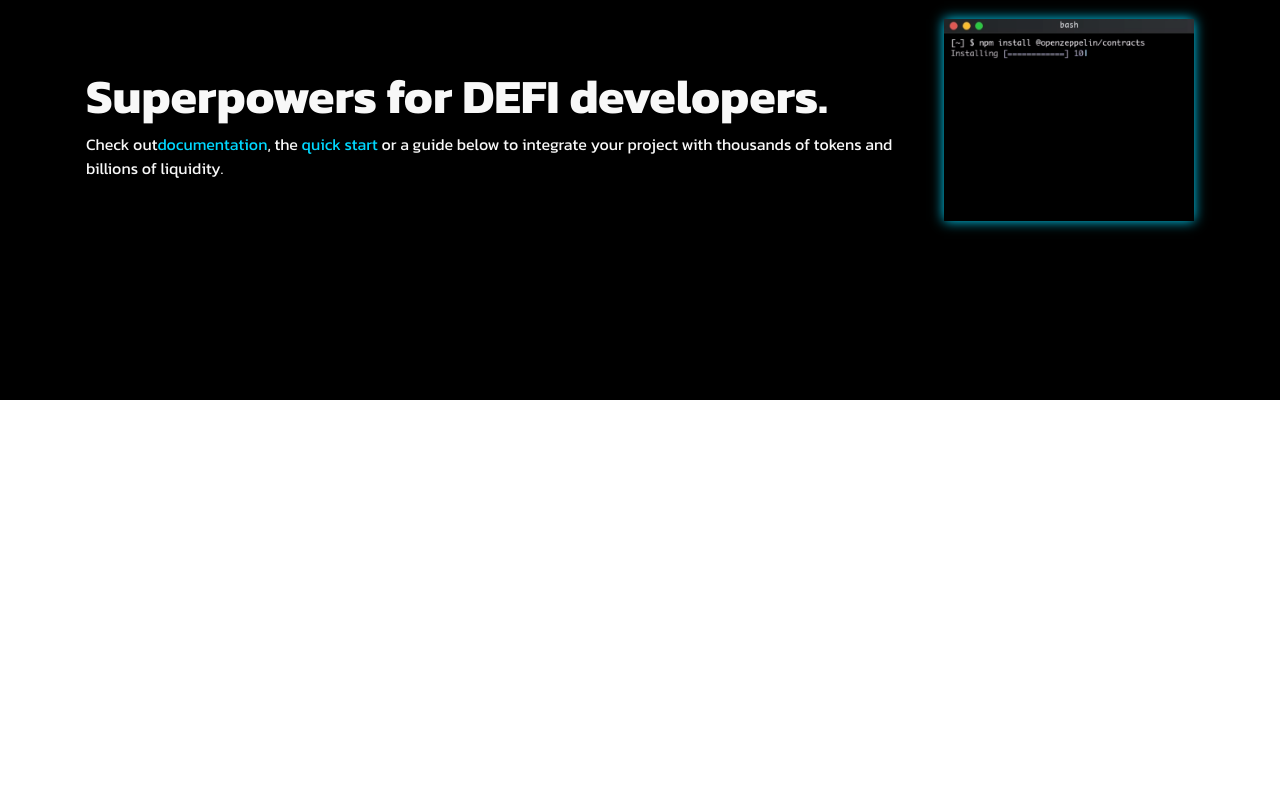
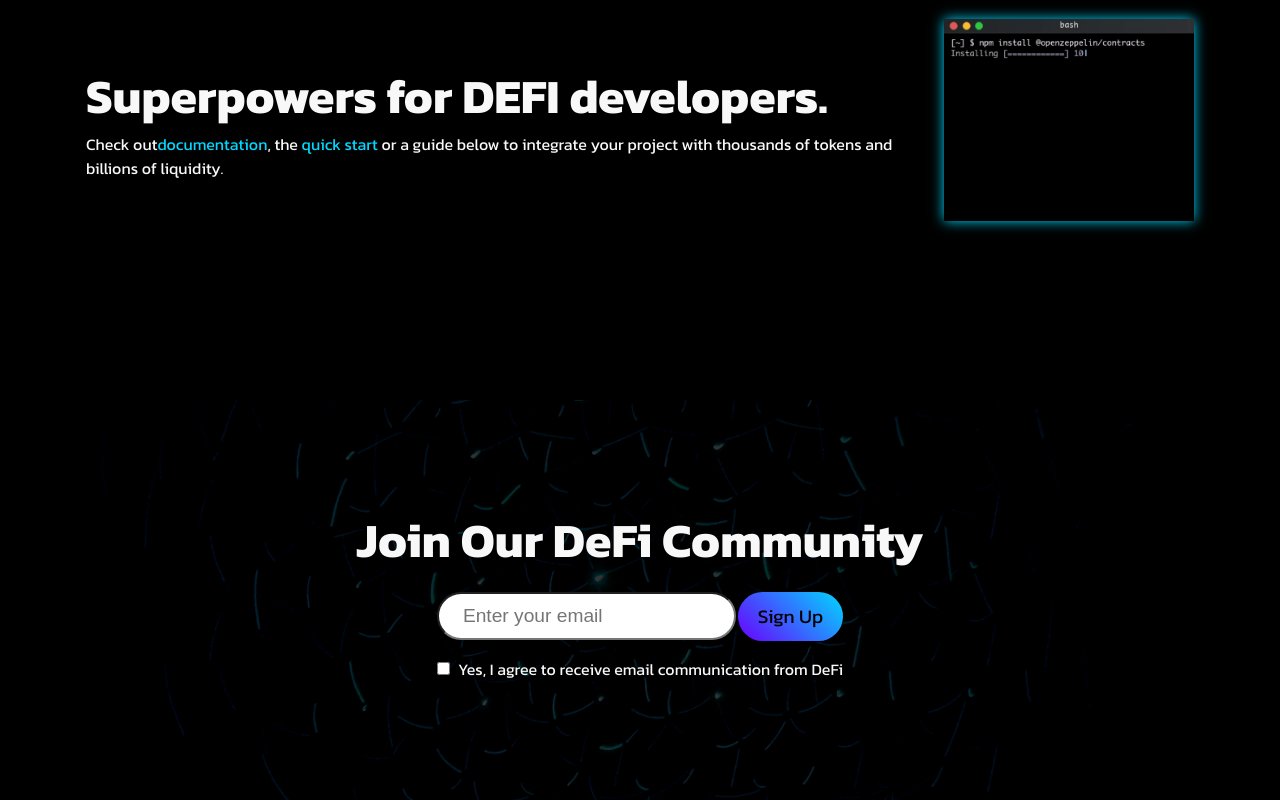
Before and after one commit to TG-Tienes/20CLC04-NMCNPM-ReactJS-Tutorial, a React (Create React App) app in the folder defi-react-app/: page / in a window 1280 px wide. Shown: the part 1713-2513 px from the top of the page. Before the commit the page ends 2113 px from the top, so only its background shows below. Built offline with nearby package versions, Linux system fonts and the light colour scheme.

Commit message:
Finish coding the enter Email(form) section

```diff
--- a/defi-react-app/src/App.js
+++ b/defi-react-app/src/App.js
@@ -5,6 +5,7 @@
 import Hero from './components/hero/Hero';
 import About from './components/about/About';
 import Developers from './components/developer/Developer';
+import Subscribe from './components/subscribe/Subscribe';
 
 function App() {
   return (
@@ -13,6 +14,7 @@
         <Hero/>
         <About/>
         <Developers/>
+        <Subscribe/>
       </div>
   );
 }
--- /dev/null
+++ b/defi-react-app/src/components/subscribe/Subscribe.css
@@ -0,0 +1,64 @@
+.subscribe{
+    background-color: rgba(0,0,0,0.8);
+    color: #f8f8f8;
+
+    height: 50vh;
+    width: 100%;
+
+    position: relative;
+    padding: 1rem;
+}
+
+.subscribe:before{
+    content: '';
+    background: url('../../assets/subscribe.jpg') no-repeat center center/cover;
+
+    height: 100%;
+    width: 100%;
+    position: absolute;
+
+    top: 0;
+    left: 0;
+
+    z-index: -1;
+}
+
+.subscribe .content{
+    display: flex;
+
+    flex-direction: column;
+    justify-content: center;
+    align-items: center;
+
+    height: 100%;
+    width: 100%;
+
+    margin: auto;
+}
+
+.subscribe .form-container{
+    display: flex;
+    justify-content: space-between;
+    align-items: center;
+
+    width: 100%;
+
+    margin: 1rem 0;
+}
+
+.subscribe input{
+    padding: 0.7rem 1.5rem;
+    font-size: 1.2rem;
+    border-radius: 50px;
+}
+
+.subscribe input[type='checkbox']{
+    margin-right: 0.5rem;
+}
+
+@media screen and (max-width: 495px) {
+    .subscribe .display-col{
+        flex-direction: column;
+    }
+
+}
--- /dev/null
+++ b/defi-react-app/src/components/subscribe/Subscribe.js
@@ -0,0 +1,24 @@
+import React from 'react'
+import './Subscribe.css'
+
+const Subscribe = () => {
+    return (
+        <div className='subscribe'>
+            <div className='content'>
+                <h2>Join Our DeFi Community</h2>
+                <form action="#" method='POST'>
+                    <div className='form-container display-col'>
+                        <input type="email" name='email' placeholder='Enter your email'/>
+                        <button className='btn'>Sign Up</button>
+                    </div>
+                    <div className='form-container'>
+                        <input type="checkbox"/>
+                        <p>Yes, I agree to receive email communication from DeFi</p>
+                    </div>
+                </form>
+            </div>
+        </div>
+    )
+}
+
+export default Subscribe
```
